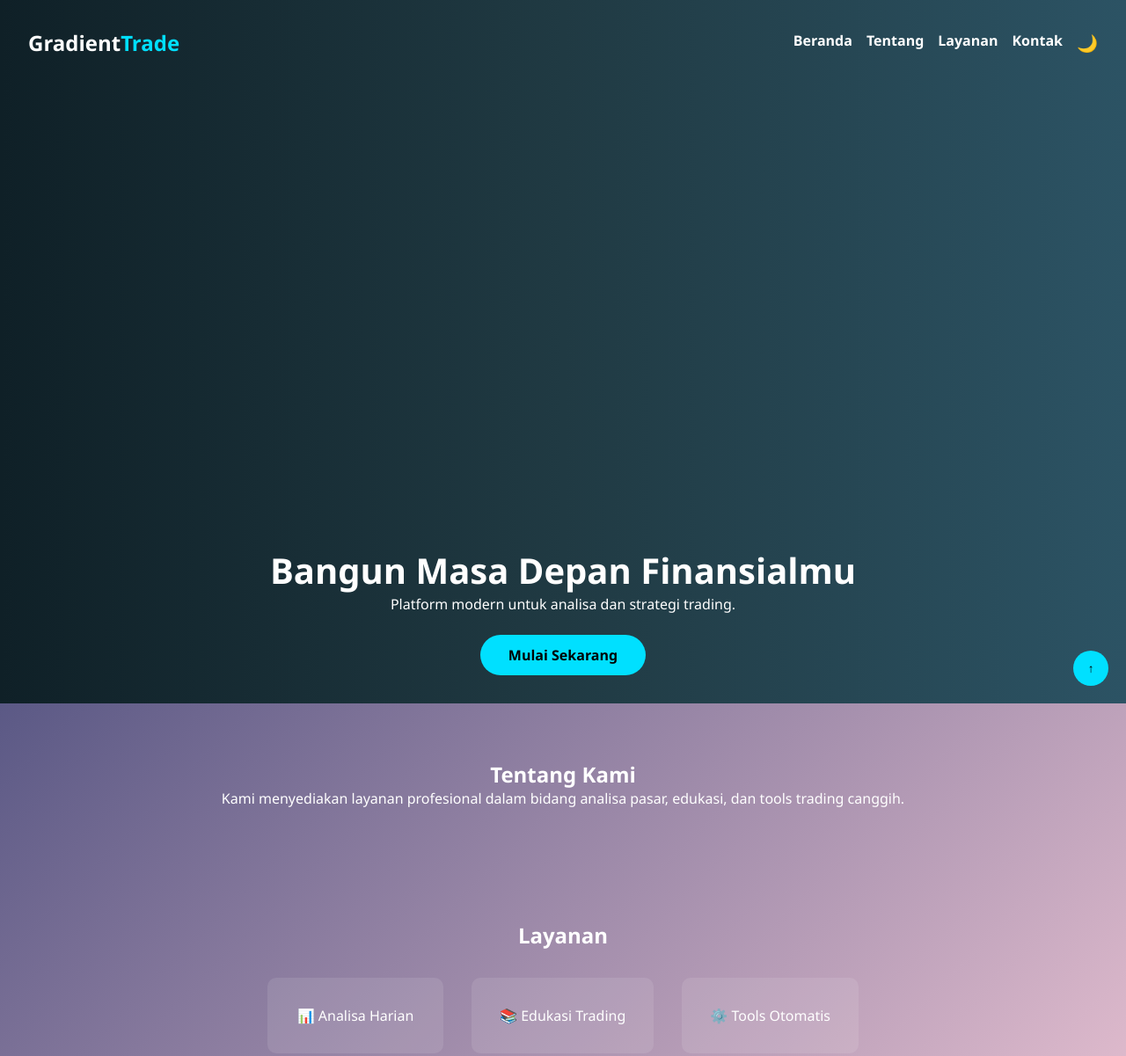
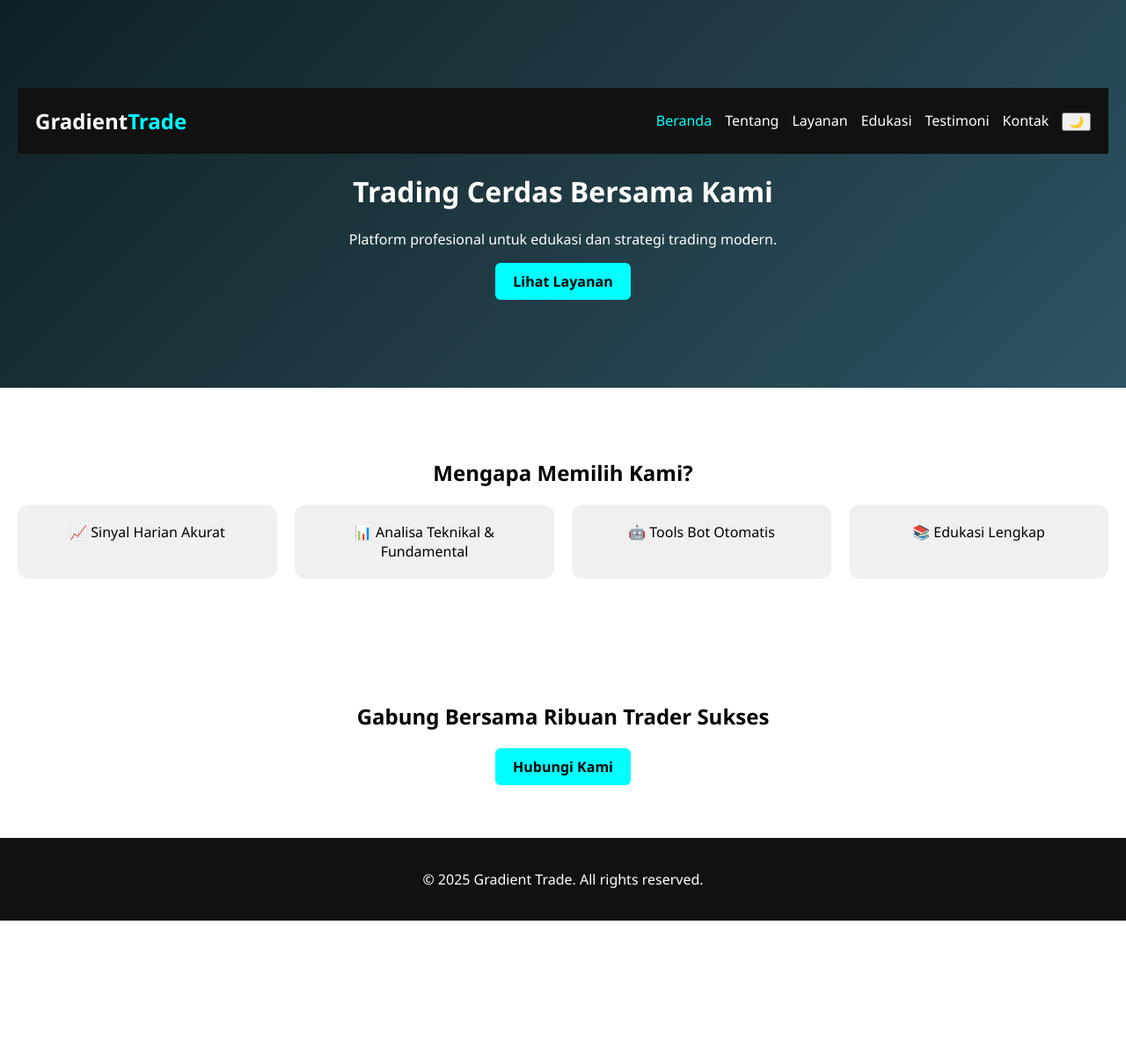
Before and after one commit to rivaldi-rgb/naufal.trade, a plain HTML site: page index.html in a window 1280 px wide. Shown: the top 1201 px of the page at 88% size. After the commit the page ends 1047 px from the top, so only its background shows below. Drawn offline with nearby package versions, Linux system fonts and the light colour scheme.

Commit message:
Add files via upload

```diff
--- a/index.html
+++ b/index.html
@@ -1,3 +1,4 @@
+<!-- index.html -->
 <!DOCTYPE html>
 <html lang="id">
 <head>
@@ -5,46 +6,42 @@
   <meta name="viewport" content="width=device-width, initial-scale=1.0"/>
   <title>Gradient Trade</title>
   <link rel="stylesheet" href="style.css"/>
-  <link rel="icon" href="assets/logo.svg">
   <link href="https://unpkg.com/aos@2.3.1/dist/aos.css" rel="stylesheet"/>
 </head>
 <body>
-  <header class="hero">
+  <header class="hero" id="beranda">
     <nav class="navbar">
       <div class="logo">Gradient<span>Trade</span></div>
       <ul class="nav-links">
-        <li><a href="#beranda">Beranda</a></li>
-        <li><a href="#tentang">Tentang</a></li>
-        <li><a href="#layanan">Layanan</a></li>
-        <li><a href="#kontak">Kontak</a></li>
+        <li><a href="index.html" class="active">Beranda</a></li>
+        <li><a href="tentang.html">Tentang</a></li>
+        <li><a href="layanan.html">Layanan</a></li>
+        <li><a href="edukasi.html">Edukasi</a></li>
+        <li><a href="testimoni.html">Testimoni</a></li>
+        <li><a href="kontak.html">Kontak</a></li>
         <li><button onclick="toggleDarkMode()">🌙</button></li>
       </ul>
     </nav>
     <div class="hero-content" data-aos="fade-up">
-      <h1>Bangun Masa Depan Finansialmu</h1>
-      <p>Platform modern untuk analisa dan strategi trading.</p>
-      <a href="#layanan" class="cta">Mulai Sekarang</a>
+      <h1 id="typing">Bangun Masa Depan Finansialmu</h1>
+      <p>Platform profesional untuk edukasi dan strategi trading modern.</p>
+      <a href="layanan.html" class="cta">Lihat Layanan</a>
     </div>
   </header>
 
-  <section id="tentang" data-aos="fade-up">
-    <h2>Tentang Kami</h2>
-    <p>Kami menyediakan layanan profesional dalam bidang analisa pasar, edukasi, dan tools trading canggih.</p>
-  </section>
-
-  <section id="layanan" data-aos="fade-up">
-    <h2>Layanan</h2>
-    <div class="grid-layanan">
-      <div class="card">📊 Analisa Harian</div>
-      <div class="card">📚 Edukasi Trading</div>
-      <div class="card">⚙️ Tools Otomatis</div>
+  <section class="highlight" data-aos="fade-up">
+    <h2>Mengapa Memilih Kami?</h2>
+    <div class="grid-highlight">
+      <div class="card">📈 Sinyal Harian Akurat</div>
+      <div class="card">📊 Analisa Teknikal & Fundamental</div>
+      <div class="card">🤖 Tools Bot Otomatis</div>
+      <div class="card">📚 Edukasi Lengkap</div>
     </div>
   </section>
 
-  <section id="kontak" data-aos="fade-up">
-    <h2>Kontak</h2>
-    <p>Hubungi kami melalui WhatsApp:</p>
-    <a href="https://wa.me/6281234567890" class="cta">Chat via WA</a>
+  <section class="cta-section" data-aos="zoom-in">
+    <h2>Gabung Bersama Ribuan Trader Sukses</h2>
+    <a href="kontak.html" class="cta">Hubungi Kami</a>
   </section>
 
   <footer>
@@ -52,7 +49,6 @@
   </footer>
 
   <button onclick="scrollToTop()" id="backToTop">↑</button>
-
   <script src="script.js"></script>
   <script src="https://unpkg.com/aos@2.3.1/dist/aos.js"></script>
   <script>AOS.init();</script>
--- a/script.js
+++ b/script.js
@@ -1,23 +1,27 @@
+
 function toggleDarkMode() {
-  document.body.classList.toggle("dark");
+  document.body.classList.toggle("dark-mode");
 }
 
 function scrollToTop() {
   window.scrollTo({ top: 0, behavior: "smooth" });
 }
 
-// Efek ketik otomatis
-const teks = "Bangun Masa Depan Finansialmu";
-let i = 0;
-const target = document.querySelector("h1");
-if (target) {
-  target.textContent = "";
-  function ketik() {
-    if (i < teks.length) {
-      target.textContent += teks.charAt(i);
-      i++;
-      setTimeout(ketik, 100);
-    }
+window.onscroll = function () {
+  const btn = document.getElementById("backToTop");
+  if (document.body.scrollTop > 100 || document.documentElement.scrollTop > 100) {
+    btn.style.display = "block";
+  } else {
+    btn.style.display = "none";
   }
-  ketik();
+};
+
+const typing = document.getElementById("typing");
+if (typing) {
+  let words = ["Bangun Masa Depan Finansialmu", "Trading Cerdas Bersama Kami", "Sinyal, Bot, Edukasi!"];
+  let i = 0;
+  setInterval(() => {
+    typing.textContent = words[i];
+    i = (i + 1) % words.length;
+  }, 2500);
 }
--- a/style.css
+++ b/style.css
@@ -1,135 +1,131 @@
-* {
-  margin: 0;
-  padding: 0;
-  box-sizing: border-box;
-  scroll-behavior: smooth;
-  font-family: 'Segoe UI', sans-serif;
-}
 
 body {
-  background: linear-gradient(135deg, #1d2b64, #f8cdda);
-  color: #fff;
+  margin: 0;
+  font-family: 'Segoe UI', sans-serif;
+  scroll-behavior: smooth;
+  transition: background 0.3s, color 0.3s;
 }
 
 .hero {
-  height: 100vh;
-  display: flex;
-  flex-direction: column;
-  justify-content: space-between;
-  padding: 2em;
-  background: linear-gradient(to right, #0f2027, #203a43, #2c5364);
+  background: linear-gradient(135deg, #0f2027, #203a43, #2c5364);
+  color: white;
+  padding: 100px 20px;
+  text-align: center;
+}
+
+.hero.kecil {
+  padding: 60px 20px;
 }
 
 .navbar {
   display: flex;
   justify-content: space-between;
   align-items: center;
+  padding: 10px 20px;
+  background: #111;
+  position: sticky;
+  top: 0;
+  z-index: 1000;
 }
 
 .logo {
-  font-size: 1.5em;
+  font-size: 24px;
   font-weight: bold;
+  color: white;
 }
-
 .logo span {
-  color: #00e0ff;
+  color: #00ffff;
 }
 
 .nav-links {
+  list-style: none;
   display: flex;
-  list-style: none;
-  gap: 1em;
+  gap: 15px;
 }
 
 .nav-links a {
   color: white;
   text-decoration: none;
+}
+
+.nav-links a.active {
+  color: #00ffff;
+}
+
+.cta {
+  display: inline-block;
+  padding: 10px 20px;
+  background: #00ffff;
+  color: black;
+  text-decoration: none;
+  border-radius: 6px;
   font-weight: bold;
 }
 
-.hero-content {
-  margin-top: 3em;
+.highlight, .cta-section {
+  padding: 60px 20px;
   text-align: center;
 }
-
-.hero-content h1 {
-  font-size: 2.5em;
+.grid-highlight, .grid-layanan {
+  display: grid;
+  gap: 20px;
+  grid-template-columns: repeat(auto-fit, minmax(200px, 1fr));
 }
-
-.hero-content .cta {
-  display: inline-block;
-  margin-top: 1.5em;
-  padding: 0.75em 2em;
-  background: #00e0ff;
-  color: #000;
-  text-decoration: none;
-  border-radius: 30px;
-  font-weight: bold;
-}
-
-section {
-  padding: 4em 2em;
-  text-align: center;
-}
-
-.grid-layanan {
-  display: flex;
-  justify-content: center;
-  gap: 2em;
-  margin-top: 2em;
-  flex-wrap: wrap;
-}
-
 .card {
-  background: rgba(255, 255, 255, 0.1);
-  padding: 2em;
-  border-radius: 10px;
-  min-width: 200px;
+  padding: 20px;
+  background: #f0f0f0;
+  border-radius: 12px;
 }
 
 footer {
+  background: #111;
+  color: white;
   text-align: center;
-  padding: 2em;
-  background: #111;
-  color: #ccc;
+  padding: 20px;
 }
 
 #backToTop {
   position: fixed;
-  bottom: 20px;
-  right: 20px;
-  background: #00e0ff;
-  color: #000;
+  bottom: 30px;
+  right: 30px;
+  padding: 10px 15px;
+  font-size: 18px;
+  background: #00ffff;
   border: none;
   border-radius: 50%;
-  width: 40px;
-  height: 40px;
   cursor: pointer;
-  font-weight: bold;
+  display: none;
 }
 
-.dark {
-  background: #121212;
-  color: #ffffff;
+.form-kontak input, .form-kontak textarea {
+  width: 100%;
+  padding: 10px;
+  margin-bottom: 15px;
+  border-radius: 8px;
+  border: 1px solid #ccc;
 }
 
-.dark .card {
-  background: rgba(255, 255, 255, 0.05);
+.form-kontak button {
+  background: #00ffff;
+  border: none;
+  padding: 10px 20px;
+  font-weight: bold;
+  border-radius: 6px;
+  cursor: pointer;
 }
 
-.dark .hero {
-  background: #1a1a1a;
+.dark-mode {
+  background: #111;
+  color: white;
 }
 
-.dark .cta {
-  background: #00e0ff;
-  color: black;
+.dark-mode .card {
+  background: #222;
+  color: white;
 }
 
-.nav-links button {
-  background: transparent;
-  border: none;
-  color: white;
-  font-size: 1.2em;
-  cursor: pointer;
+/* 404 */
+.not-found {
+  padding: 80px;
+  text-align: center;
 }
```
Also changed, not shown: 404.html (+5 -14 lines), edukasi.html (added, +11 -0 lines), kontak.html (+13 -34 lines), layanan.html (+10 -33 lines), tentang.html (+9 -30 lines), testimoni.html (added, +12 -0 lines).
